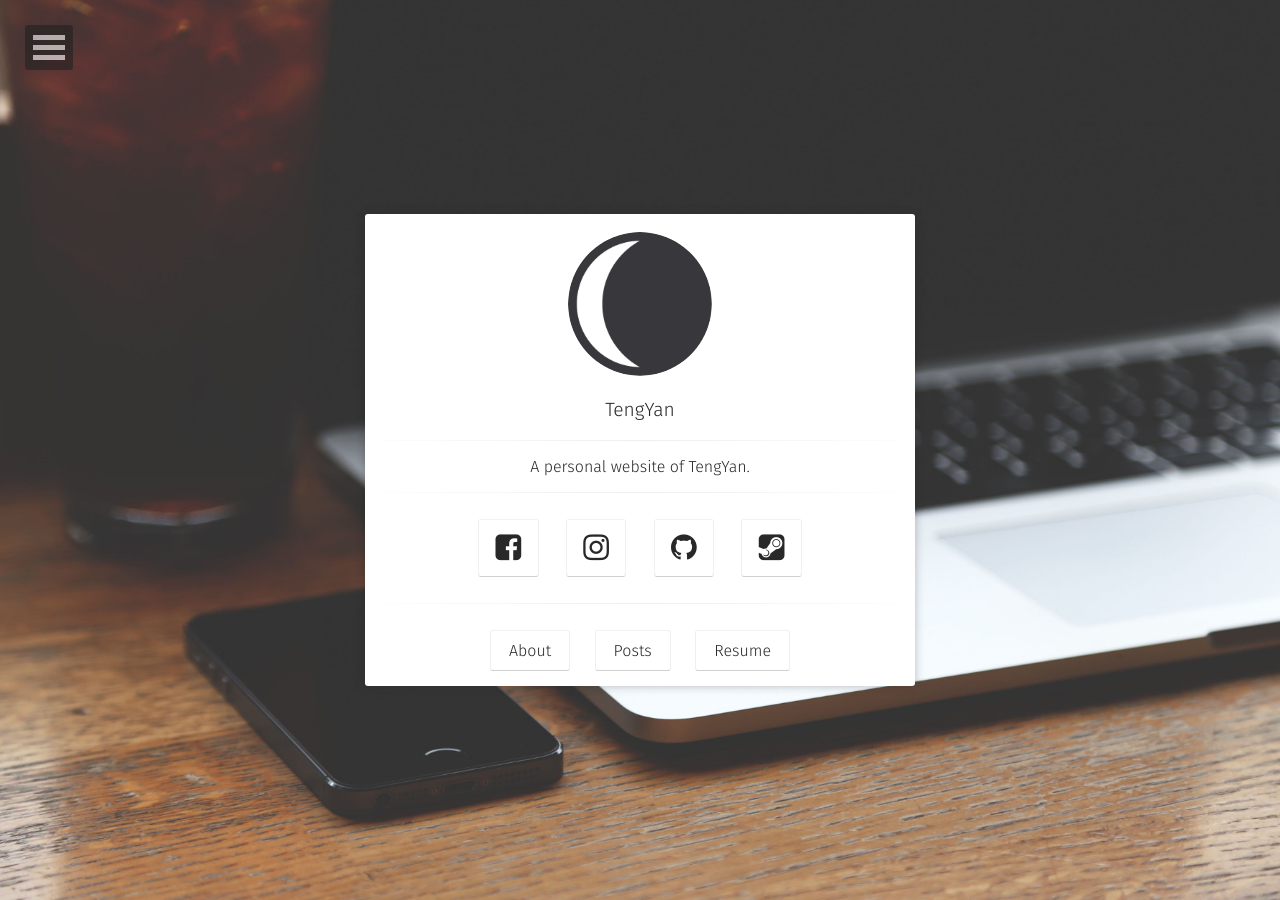
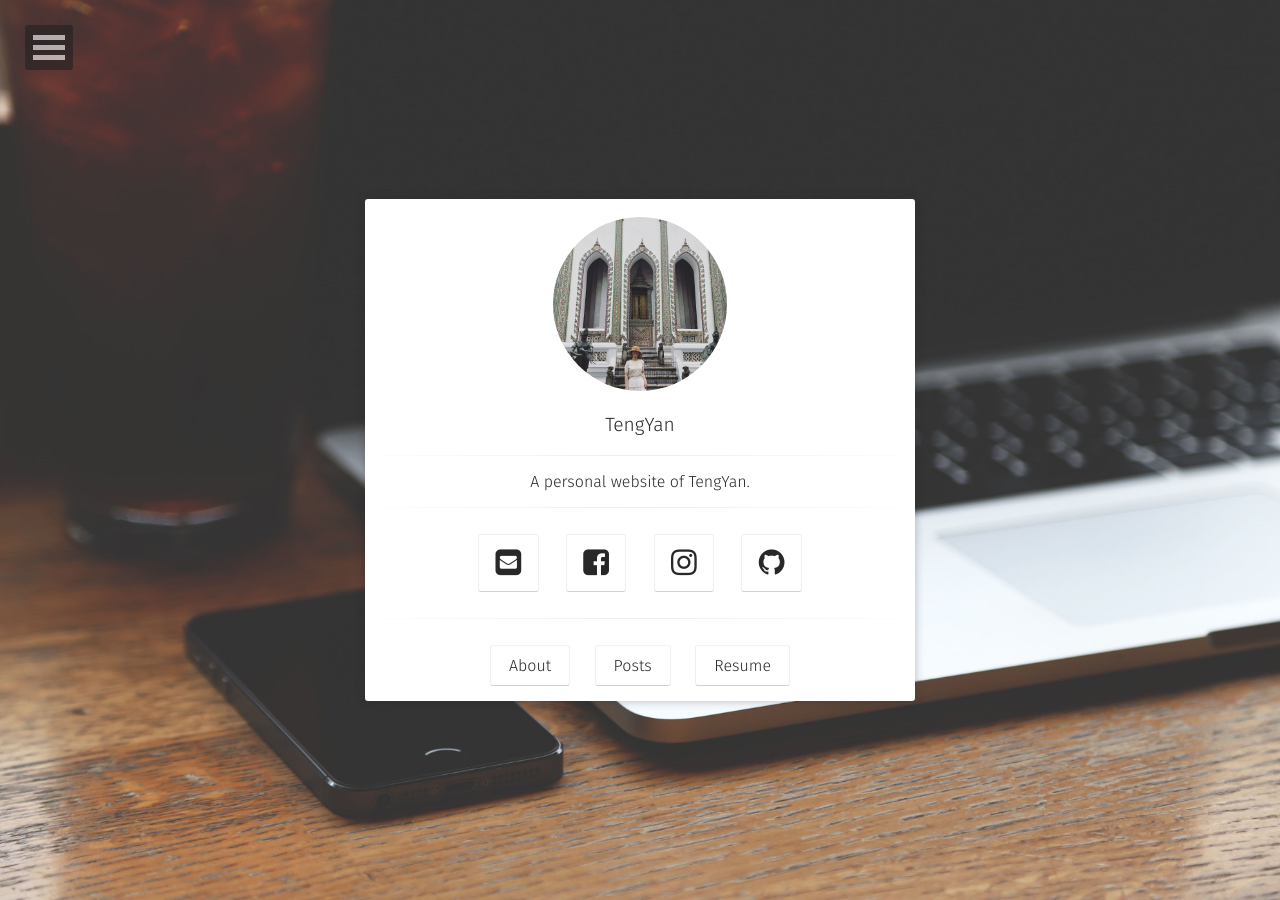
Before and after one commit to CathrineTeng/CathrineTeng.github.io, a Jekyll site: the page built from index.html, in a window 1280 px wide. Built offline with Jekyll 4.4.1, drawn with Linux system fonts in a browser that asks for light colours; some web fonts are replaced.

Commit message:
change avatar

```diff
--- a/_config.yml
+++ b/_config.yml
@@ -4,7 +4,7 @@ bio:                'A personal website of TengYan.'
 description:        "Hello World~"
 reading_time:       true
 words_per_minute:   200
-logo:               'assets/img/logo.png'
+logo:               'assets/img/avatar.jpg'
 background:         'assets/img/placeholder-big.jpg'
 tiled_bg:           false   # Set this true if you want to tile your background image, otherwise it will be covered
 locale:             en_US
@@ -37,7 +37,7 @@ disqus_shortname:   taylantatli
   #ad-client:
   #ad-slot:
 #bing-verify:
-#email:
+email:              tengyan0104@163.com
 #twitter:            username
 facebook:           username
 github-url:         CathrineTeng
@@ -50,7 +50,7 @@ instagram:          catherine_tengyan
 #medium:            '@username'
 #pinterest:         username
 #foursquare:        username
-steam:              username
+#steam:              username
 #dribbble:          username
 #youtube:           username
 #youtube-channel:   channel
--- a/_sass/elements.scss
+++ b/_sass/elements.scss
@@ -120,8 +120,8 @@ img {
 .img-circle {
 	border-radius: 50%;
 	border: 3px solid $white;
-	height: 150px;
-	width: 150px;
+	height: 180px;
+	width: 180px;
 }
 .author-photo {
     background-color: $white;
```
Also changed, not shown: assets/img/avatar.jpg (added), assets/img/favicon.jpg (deleted), assets/img/logo.png (deleted).
